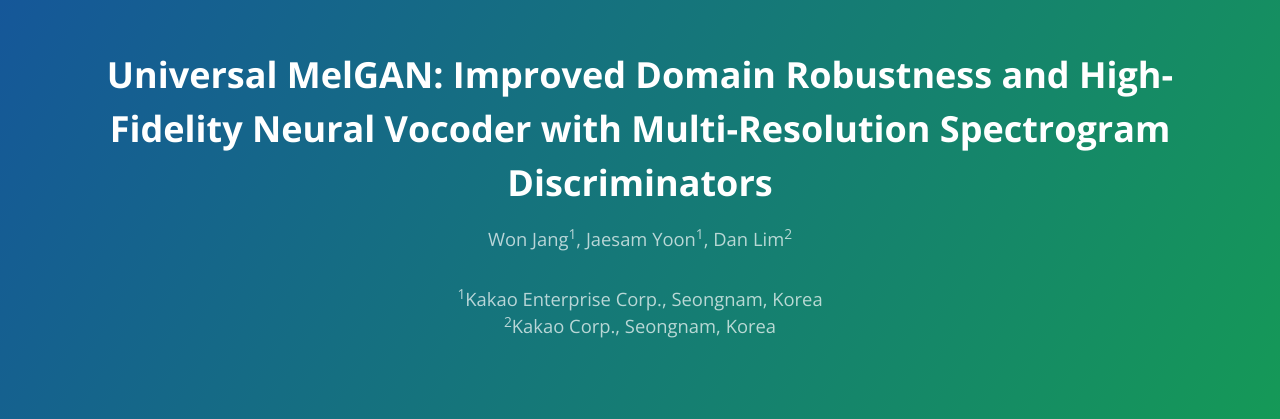
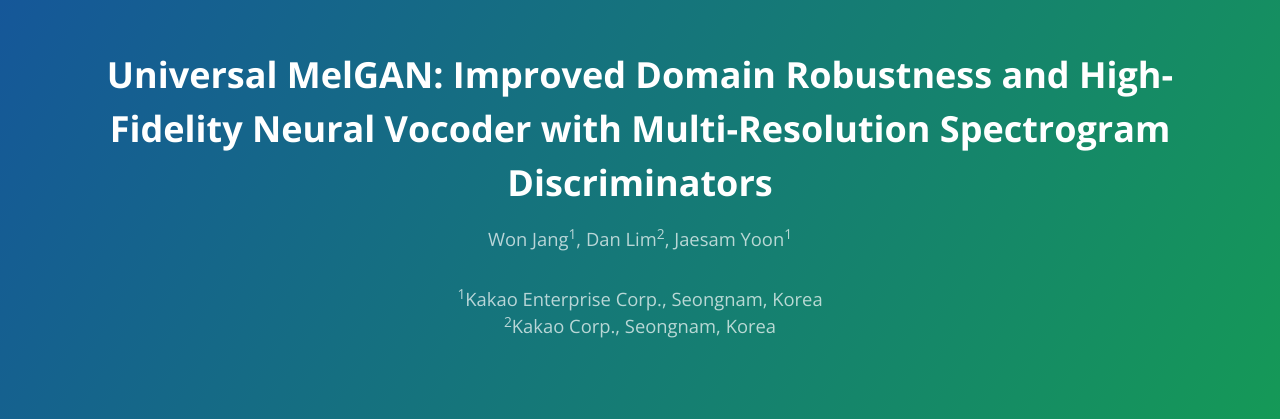
Before and after one commit to kallavinka8045/icassp2021, a Jekyll site: the page built from index.md, in a window 1280 px wide and 900 px high. Shown: the top 419 px of the window. Built offline with Jekyll 4.4.1, drawn with Linux system fonts in a browser that asks for light colours; our own code applies the rules of GitHub Pages for plain Markdown files.

```diff
--- a/_config.yml
+++ b/_config.yml
@@ -5,6 +5,6 @@ kramdown:
   toc_levels: 1..2
 
 title: "Universal MelGAN: Improved Domain Robustness and High-Fidelity Neural Vocoder with Multi-Resolution Spectrogram Discriminators"
-description: Won Jang<sup>1</sup>, Jaesam Yoon<sup>1</sup>, Dan Lim<sup>2</sup>
+description: Won Jang<sup>1</sup>, Dan Lim<sup>2</sup>, Jaesam Yoon<sup>1</sup>
 address1: <sup>1</sup>Kakao Enterprise Corp., Seongnam, Korea
 address2: <sup>2</sup>Kakao Corp., Seongnam, Korea
```
